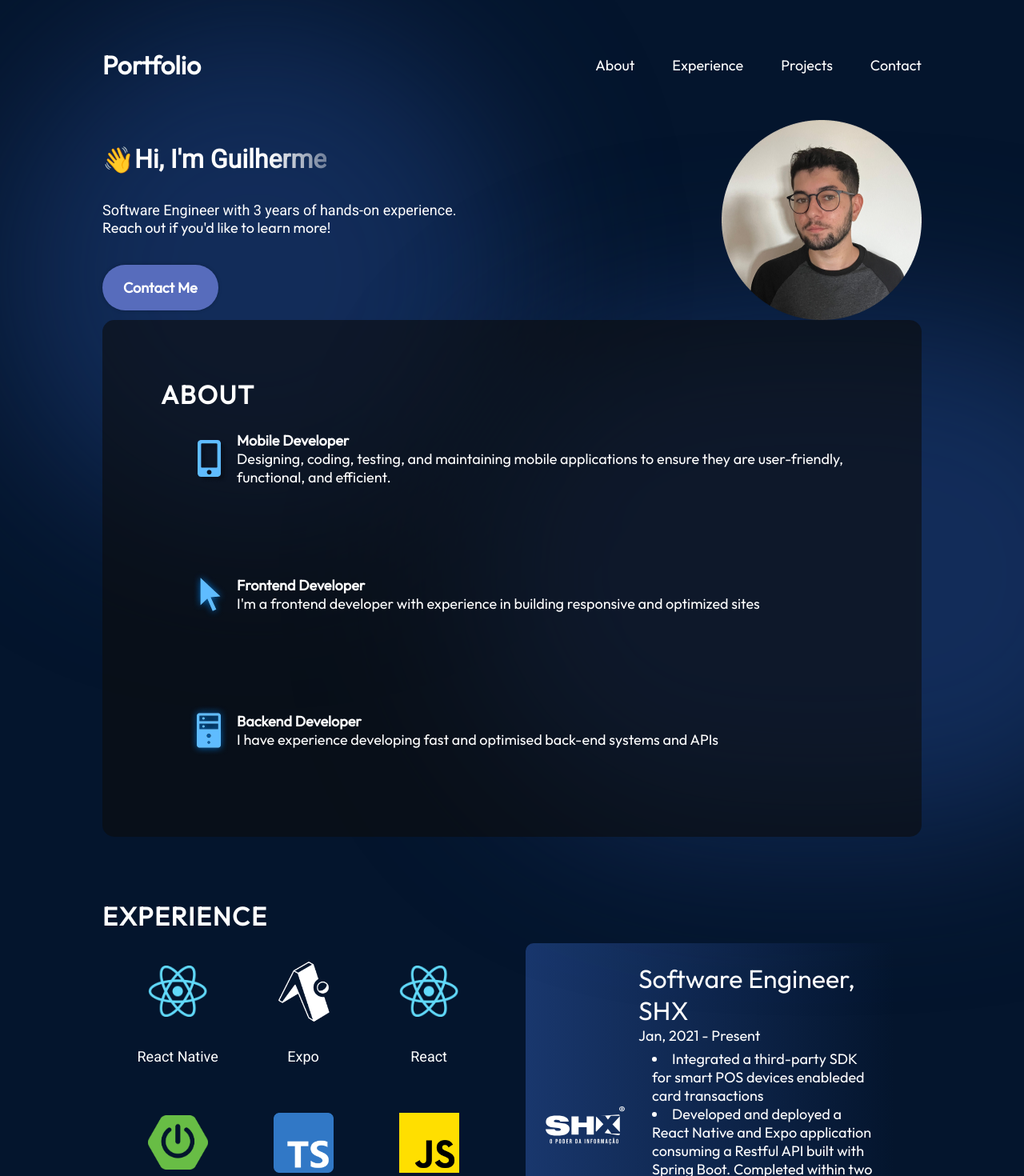
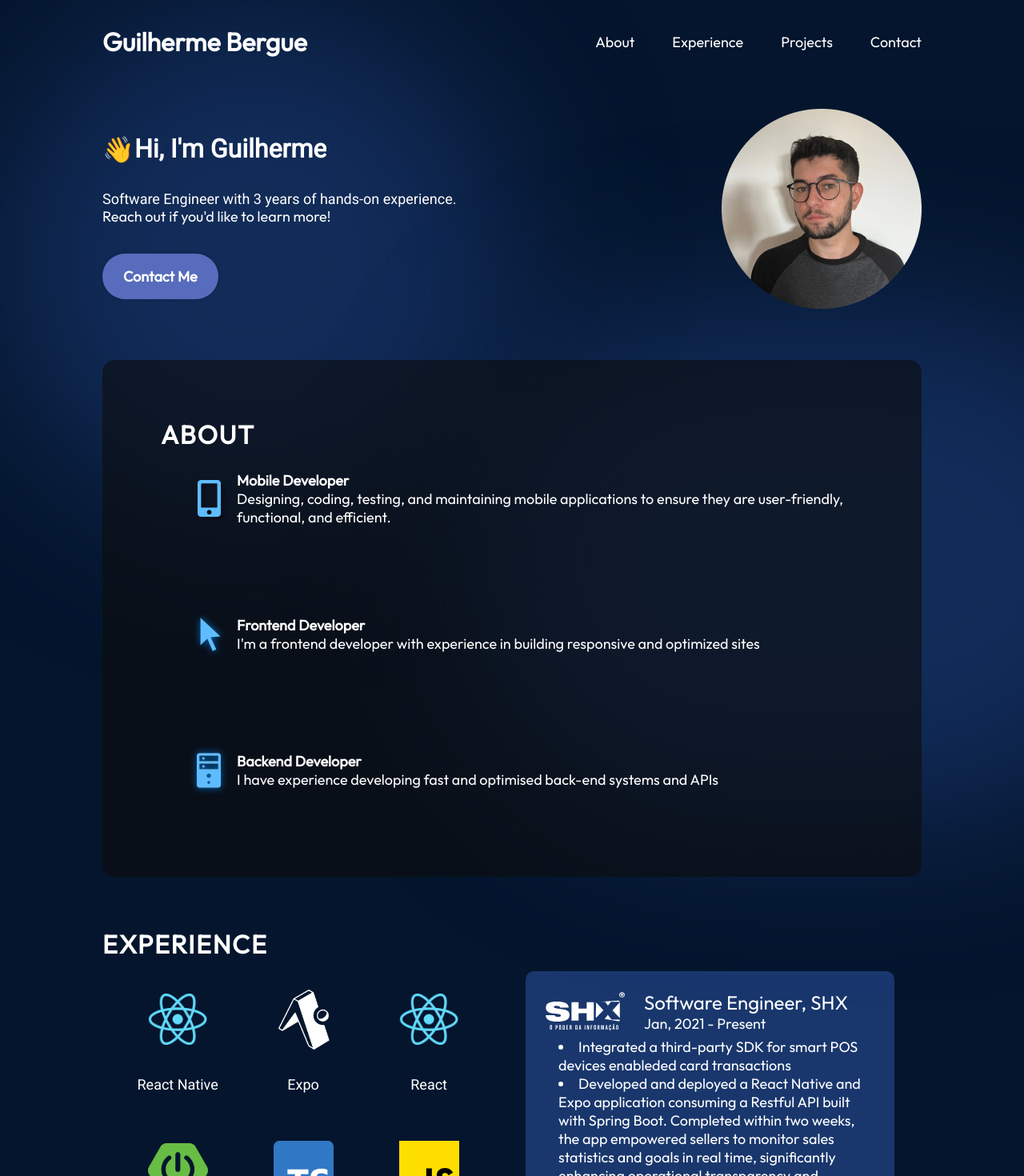
Before and after one commit to GBergue/my-portfolio, a React (Vite) app: page / in a window 1280 px wide. Shown: the top 1470 px of the page at 80% size. Built offline with nearby package versions, Linux system fonts and the light colour scheme.

Commit message:
feat: add default layout values

```diff
--- a/src/components/About/About.module.css
+++ b/src/components/About/About.module.css
@@ -5,6 +5,7 @@
   background-color: rgba(12, 12, 12, 0.6);
   border-radius: 15px;
   padding: 73px;
+  margin-top: var(--margin-sections);
   z-index: 1;
   margin-left: 10%;
   margin-right: 10%;
--- a/src/components/Contact/Contact.module.css
+++ b/src/components/Contact/Contact.module.css
@@ -2,7 +2,7 @@
 
 .container {
   color: var(--color-text);
-  margin-top: 120px;
+  margin-top: var(--margin-sections);
   background-color: var(--color-secondary);
   display: flex;
   flex-direction: row;
--- a/src/components/Experience/Experience.jsx
+++ b/src/components/Experience/Experience.jsx
@@ -26,13 +26,18 @@ export const Experience = () => {
           {history.map((historyItem, id) => {
             return (
               <li key={id} className={styles.historyItem}>
-                <img
-                  src={getImageUrl(historyItem.imageSrc)}
-                  alt={`${historyItem.organisation} Logo`}
-                />
                 <div className={styles.historyItemDetails}>
-                  <h3>{`${historyItem.role}, ${historyItem.organisation}`}</h3>
-                  <p>{`${historyItem.startDate} - ${historyItem.endDate}`}</p>
+                  <div className={styles.historyItemHeader}>
+                    <img
+                      src={getImageUrl(historyItem.imageSrc)}
+                      alt={`${historyItem.organisation} Logo`}
+                    />
+                    <div>
+                      <h3>{`${historyItem.role}, ${historyItem.organisation}`}</h3>
+                      <p>{`${historyItem.startDate} - ${historyItem.endDate}`}</p>
+                    </div>
+                  </div>
+
                   <ul>
                     {historyItem.experiences.map((experience, id) => {
                       return <li key={id}>{experience}</li>;
--- a/src/components/Experience/Experience.module.css
+++ b/src/components/Experience/Experience.module.css
@@ -2,7 +2,7 @@
 
 .container {
   color: var(--color-text);
-  margin-top: 79px;
+  margin-top: var(--margin-sections);
   margin-left: 10%;
   margin-right: 10%;
 }
@@ -67,13 +67,18 @@
   align-items: center;
   gap: 17px;
   background: #19376d;
-  background: linear-gradient(90deg, #19376d 0%, rgba(25, 55, 109, 0) 100%);
   border-radius: 10px;
   padding: 24px;
 }
 
+.historyItemHeader {
+  display: flex;
+  flex-direction: row;
+}
+
 .historyItem img {
   width: 100px;
+  margin-right: 24px;
 }
 
 .historyItemDetails {
@@ -81,7 +86,7 @@
 }
 
 .historyItemDetails h3 {
-  font-size: var(--font-size-header);
+  font-size: 24px;
   font-weight: 500;
 }
 
--- a/src/components/Hero/Hero.module.css
+++ b/src/components/Hero/Hero.module.css
@@ -5,7 +5,7 @@
   display: flex;
   align-items: center;
   justify-content: space-between;
-  margin-top: 49px;
+  margin-top: var(--margin-sections);
   z-index: 1;
   margin-left: 10%;
   margin-right: 10%;
@@ -28,13 +28,8 @@
 .title {
   font-size: var(--font-size-header);
   font-weight: 900;
-  margin-bottom: 33px;
   font-family: var(--font-roboto);
-  background: linear-gradient(
-    90deg,
-    rgba(255, 255, 255, 1) 70%,
-    rgba(255, 255, 255, 0) 120%
-  );
+  background: #FFF;
   -webkit-text-fill-color: transparent;
   -webkit-background-clip: text;
 }
@@ -42,7 +37,6 @@
 .emoji {
   font-size:var(--font-size-header);
   font-weight: 900;
-  margin-bottom: 33px;
 }
 
 .description {
@@ -65,23 +59,6 @@
 
 .heroImg {
   z-index: 1;
-
-  animation-name: floating;
-  animation-duration: 3s;
-  animation-iteration-count: infinite;
-  animation-timing-function: ease-in-out;
-}
-
-@keyframes floating {
-  0% {
-    transform: translate(0, 0px);
-  }
-  50% {
-    transform: translate(0, 10px);
-  }
-  100% {
-    transform: translate(0, -0px);
-  }
 }
 
 .topBlur {
@@ -109,7 +86,11 @@
   border-radius: 764px;
   background: rgba(25, 55, 109, 0.7);
   filter: blur(100px);
-  z-index: 0;
+  z-index: -10;
+}
+
+.header {
+  margin-bottom: 32px;
 }
 
 @media screen and (max-width: 830px) {
--- a/src/components/Navbar/Navbar.jsx
+++ b/src/components/Navbar/Navbar.jsx
@@ -9,7 +9,7 @@ export const Navbar = () => {
   return (
     <nav className={styles.navbar}>
       <a className={styles.title} href="/">
-        Portfolio
+        Guilherme Bergue
       </a>
       <div className={styles.menu}>
         <img
--- a/src/components/Navbar/Navbar.module.css
+++ b/src/components/Navbar/Navbar.module.css
@@ -5,7 +5,7 @@
   display: flex;
   align-items: center;
   justify-content: space-between;
-  padding-top: 61px;
+  padding-top: 32px;
   z-index: 2;
   margin: 0 10%;
 }
--- a/src/components/Projects/Projects.module.css
+++ b/src/components/Projects/Projects.module.css
@@ -1,7 +1,7 @@
 @import "../../vars.css";
 
 .container {
-  margin-top: 76px;
+  margin-top: var(--margin-sections);
   color: var(--color-text);
   margin-left: 10%;
   margin-right: 10%;
--- a/src/vars.css
+++ b/src/vars.css
@@ -11,4 +11,7 @@
   --font-size-text: 18px;
   --font-size-header: 32px;
 
+  /* Spacing */
+  --margin-sections: 64px;
+
 }
```
